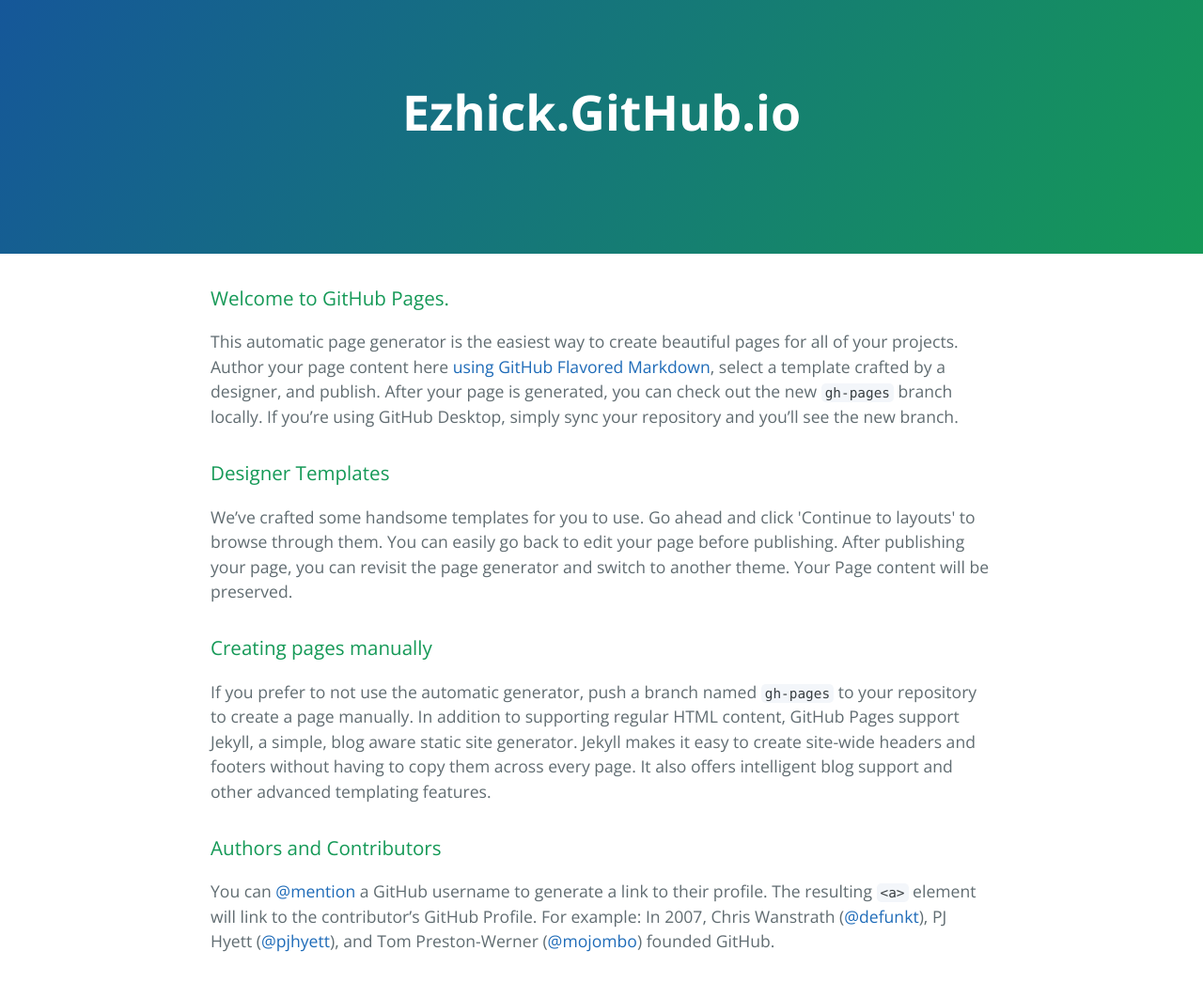
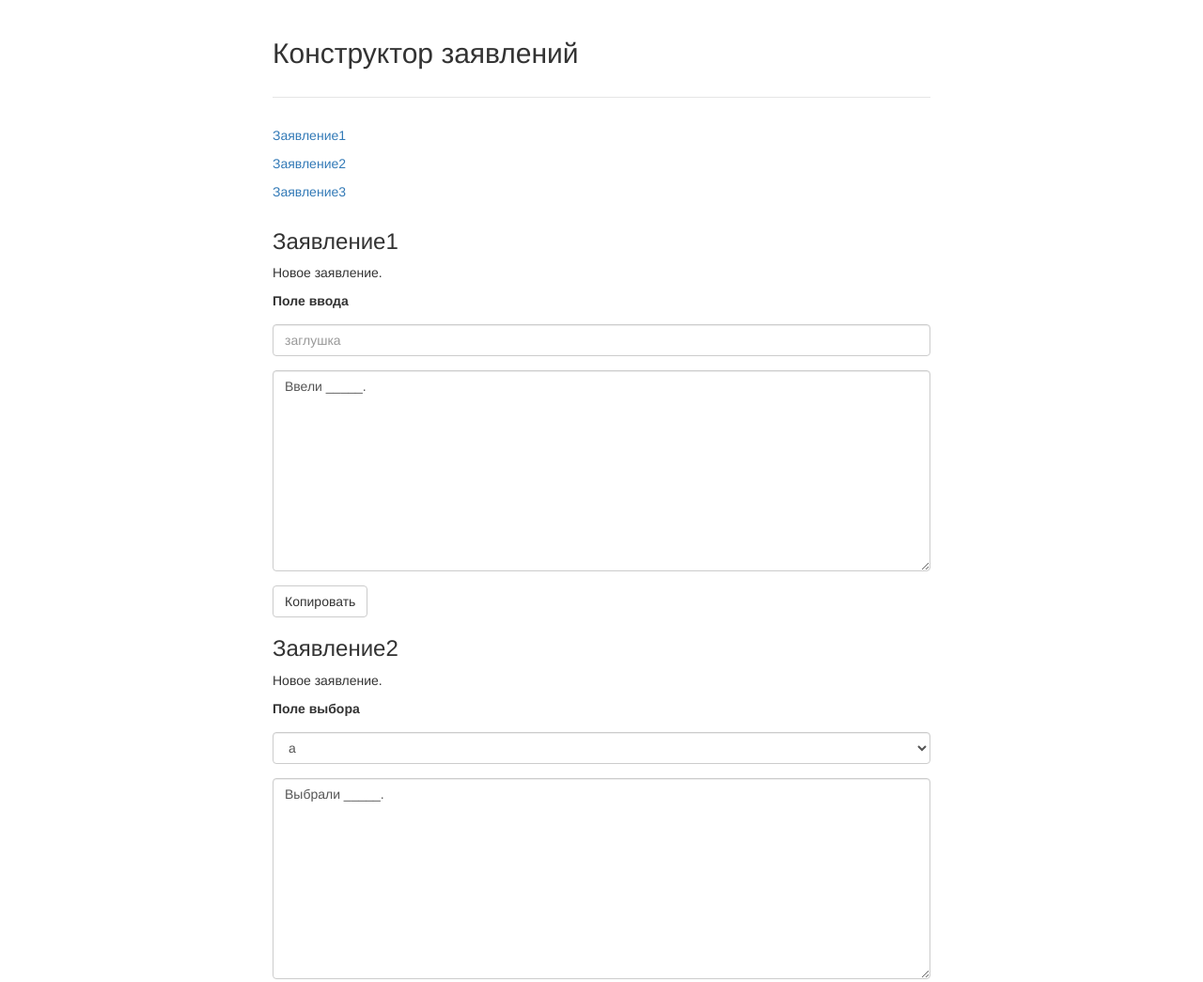
Before and after one commit to ezhick/ezhick.github.io, a plain HTML site: page index.html in a window 1280 px wide. Shown: the top 1045 px of the page at 94% size. Drawn offline with nearby package versions, Linux system fonts and the light colour scheme.

Commit message:
Added files via upload

```diff
--- /dev/null
+++ b/forms.json
@@ -0,0 +1,51 @@
+[
+  {
+    "title" : "Заявление1",
+    "about" : "Новое заявление.",
+    "fields" : [
+      {
+        "title" : "Поле ввода",
+        "type" : "input",
+        "placeholder" : "заглушка"
+      }
+    ],
+    "text" : "Ввели {{1}}."
+  },
+  {
+    "title" : "Заявление2",
+    "about" : "Новое заявление.",
+    "fields" : [
+      {
+        "title" : "Поле выбора",
+        "type" : "select",
+        "options" : [
+          "a",
+          "b",
+          "c"
+        ]
+      }
+    ],
+    "text" : "Выбрали {{1}}."
+  },
+  {
+    "title" : "Заявление3",
+    "about" : "Новое заявление.",
+    "fields" : [
+      {
+        "title" : "Поле ввода",
+        "type" : "input",
+        "placeholder" : "заглушка"
+      },
+      {
+        "title" : "Поле выбора",
+        "type" : "select",
+        "options" : [
+          "a",
+          "b",
+          "c"
+        ]
+      }
+    ],
+    "text" : "Ввели {{1}}.\n\nВыбрали {{2}}."
+  }
+]
--- a/index.html
+++ b/index.html
@@ -1,53 +1,137 @@
 <!DOCTYPE html>
-<html lang="en-us">
+<html lang="en">
   <head>
-    <meta charset="UTF-8">
-    <title>Ezhick.GitHub.io by ezhick</title>
+    <meta charset="utf-8">
+    <meta http-equiv="X-UA-Compatible" content="IE=edge">
     <meta name="viewport" content="width=device-width, initial-scale=1">
-    <link rel="stylesheet" type="text/css" href="stylesheets/normalize.css" media="screen">
-    <link href='https://fonts.googleapis.com/css?family=Open+Sans:400,700' rel='stylesheet' type='text/css'>
-    <link rel="stylesheet" type="text/css" href="stylesheets/stylesheet.css" media="screen">
-    <link rel="stylesheet" type="text/css" href="stylesheets/github-light.css" media="screen">
+    <!-- The above 3 meta tags *must* come first in the head; any other head content must come *after* these tags -->
+    <title>Конструктор заявлений</title>
+
+    <!-- Bootstrap -->
+    <link href="https://maxcdn.bootstrapcdn.com/bootstrap/3.3.6/css/bootstrap.min.css" rel="stylesheet">
+
+    <!-- HTML5 shim and Respond.js for IE8 support of HTML5 elements and media queries -->
+    <!-- WARNING: Respond.js doesn't work if you view the page via file:// -->
+    <!--[if lt IE 9]>
+      <script src="https://oss.maxcdn.com/html5shiv/3.7.2/html5shiv.min.js"></script>
+      <script src="https://oss.maxcdn.com/respond/1.4.2/respond.min.js"></script>
+    <![endif]-->
+
+    <style media="screen">
+      /* Space out content a bit */
+      body {
+      padding-top: 20px;
+      padding-bottom: 20px;
+      }
+
+      /* Everything but the jumbotron gets side spacing for mobile first views */
+      .header,
+      .marketing,
+      .footer {
+      padding-right: 15px;
+      padding-left: 15px;
+      }
+
+      /* Custom page header */
+      .header {
+      padding-bottom: 20px;
+      border-bottom: 1px solid #e5e5e5;
+      }
+      /* Make the masthead heading the same height as the navigation */
+      .header h3 {
+      margin-top: 0;
+      margin-bottom: 0;
+      line-height: 40px;
+      }
+
+      /* Custom page footer */
+      .footer {
+      padding-top: 19px;
+      color: #777;
+      border-top: 1px solid #e5e5e5;
+      }
+
+      /* Customize container */
+      @media (min-width: 768px) {
+      .container {
+        max-width: 730px;
+      }
+      }
+      .container-narrow > hr {
+      margin: 30px 0;
+      }
+
+      /* Main marketing message and sign up button */
+      .jumbotron {
+      text-align: center;
+      border-bottom: 1px solid #e5e5e5;
+      }
+      .jumbotron .btn {
+      padding: 14px 24px;
+      font-size: 21px;
+      }
+
+      /* Supporting marketing content */
+      .marketing {
+      margin: 40px 0;
+      }
+      .marketing p + h4 {
+      margin-top: 28px;
+      }
+
+      /* Responsive: Portrait tablets and up */
+      @media screen and (min-width: 768px) {
+      /* Remove the padding we set earlier */
+      .header,
+      .marketing,
+      .footer {
+        padding-right: 0;
+        padding-left: 0;
+      }
+      /* Space out the masthead */
+      .header {
+        margin-bottom: 30px;
+      }
+      /* Remove the bottom border on the jumbotron for visual effect */
+      .jumbotron {
+        border-bottom: 0;
+      }
+      }
+
+      .alert {
+        position: fixed;
+        top: 20;
+        /*width: 100%;*/
+        display: none;
+        width: 300px;
+        margin-left: -150px;
+        left: 50%;
+      }
+    </style>
   </head>
   <body>
-    <section class="page-header">
-      <h1 class="project-name">Ezhick.GitHub.io</h1>
-      <h2 class="project-tagline"></h2>
-    </section>
+    <div class="container">
+      <div class="header clearfix">
+        <h2>Конструктор заявлений</h3>
+      </div>
 
-    <section class="main-content">
-      <h3>
-<a id="welcome-to-github-pages" class="anchor" href="#welcome-to-github-pages" aria-hidden="true"><span aria-hidden="true" class="octicon octicon-link"></span></a>Welcome to GitHub Pages.</h3>
+      <div class="row">
+        <div class="col-lg-12" id="claimslist">
+        </div>
 
-<p>This automatic page generator is the easiest way to create beautiful pages for all of your projects. Author your page content here <a href="https://guides.github.com/features/mastering-markdown/">using GitHub Flavored Markdown</a>, select a template crafted by a designer, and publish. After your page is generated, you can check out the new <code>gh-pages</code> branch locally. If you’re using GitHub Desktop, simply sync your repository and you’ll see the new branch.</p>
+        <div class="col-lg-12" id="base">
+          <div class="alert alert-success" role="alert">
+            Скопировано в буфер обмена
+          </div>
 
-<h3>
-<a id="designer-templates" class="anchor" href="#designer-templates" aria-hidden="true"><span aria-hidden="true" class="octicon octicon-link"></span></a>Designer Templates</h3>
+        </div>
+      </div>
+    </div>
 
-<p>We’ve crafted some handsome templates for you to use. Go ahead and click 'Continue to layouts' to browse through them. You can easily go back to edit your page before publishing. After publishing your page, you can revisit the page generator and switch to another theme. Your Page content will be preserved.</p>
-
-<h3>
-<a id="creating-pages-manually" class="anchor" href="#creating-pages-manually" aria-hidden="true"><span aria-hidden="true" class="octicon octicon-link"></span></a>Creating pages manually</h3>
-
-<p>If you prefer to not use the automatic generator, push a branch named <code>gh-pages</code> to your repository to create a page manually. In addition to supporting regular HTML content, GitHub Pages support Jekyll, a simple, blog aware static site generator. Jekyll makes it easy to create site-wide headers and footers without having to copy them across every page. It also offers intelligent blog support and other advanced templating features.</p>
-
-<h3>
-<a id="authors-and-contributors" class="anchor" href="#authors-and-contributors" aria-hidden="true"><span aria-hidden="true" class="octicon octicon-link"></span></a>Authors and Contributors</h3>
-
-<p>You can <a href="https://help.github.com/articles/basic-writing-and-formatting-syntax/#mentioning-users-and-teams" class="user-mention">@mention</a> a GitHub username to generate a link to their profile. The resulting <code>&lt;a&gt;</code> element will link to the contributor’s GitHub Profile. For example: In 2007, Chris Wanstrath (<a href="https://github.com/defunkt" class="user-mention">@defunkt</a>), PJ Hyett (<a href="https://github.com/pjhyett" class="user-mention">@pjhyett</a>), and Tom Preston-Werner (<a href="https://github.com/mojombo" class="user-mention">@mojombo</a>) founded GitHub.</p>
-
-<h3>
-<a id="support-or-contact" class="anchor" href="#support-or-contact" aria-hidden="true"><span aria-hidden="true" class="octicon octicon-link"></span></a>Support or Contact</h3>
-
-<p>Having trouble with Pages? Check out our <a href="https://help.github.com/pages">documentation</a> or <a href="https://github.com/contact">contact support</a> and we’ll help you sort it out.</p>
-
-      <footer class="site-footer">
-
-        <span class="site-footer-credits">This page was generated by <a href="https://pages.github.com">GitHub Pages</a> using the <a href="https://github.com/jasonlong/cayman-theme">Cayman theme</a> by <a href="https://twitter.com/jasonlong">Jason Long</a>.</span>
-      </footer>
-
-    </section>
-
-
+    <!-- jQuery (necessary for Bootstrap's JavaScript plugins) -->
+    <script src="https://ajax.googleapis.com/ajax/libs/jquery/1.11.3/jquery.min.js"></script>
+    <!-- Include all compiled plugins (below), or include individual files as needed -->
+    <script src="https://maxcdn.bootstrapcdn.com/bootstrap/3.3.6/js/bootstrap.min.js"></script>
+    <script src="main.js"></script>
   </body>
 </html>
--- /dev/null
+++ b/main.js
@@ -0,0 +1,89 @@
+$.getJSON("forms.json", function(json) {
+  var formCounter = 0;
+  var id = "";
+  var text = "";
+  var value = "";
+  json.forEach(function(form) {
+    formCounter += 1;
+    formId = "form" + formCounter;
+    formheaderId = "formheader" + formCounter;
+
+    $("#claimslist").append(
+      "<p><a href=\"#" + formheaderId + "\">" + form.title + "</a></p>"
+    );
+    $("#base").append(
+      "<h3 id=\"" + formheaderId + "\">" + form.title + "</h3>" +
+      "<p>" + form.about + "</p>" +
+      "<form id=\"" + formId + "\"></form>"
+    );
+
+    var controlCounter = 0;
+    form.fields.forEach(function(field) {
+      controlCounter += 1;
+      controlId = formId + "control" + controlCounter;
+      $("#" + formId).append(
+        "<div class=\"form-group\">" +
+          "<label class=\"form-group\" for=\"" + controlId + "\">" +
+            field.title +
+          "</label>" +
+        "</div>"
+      );
+      if (field.type == "input") {
+        $("#" + formId + ">div").last().append(
+          "<input class=\"form-control\" id=\"" + controlId +
+          "\" placeholder=\"" + field.placeholder + "\"></input>"
+        );
+      }
+
+      if (field.type == "select") {
+        $("#" + formId+ ">div").last().append(
+          "<select class=\"form-control\" id=\"" + controlId + "\"></select>"
+        );
+        field.options.forEach(function(option) {
+          $("select#" + controlId).append(
+            "<option>" + option + "</option>"
+          );
+        });
+      }
+
+      $("#" + controlId).on('keyup keypress change', function(e) {
+        if ( e.which == 13 ) e.preventDefault();
+        text = form.text;
+        controlCounter = 0;
+        formId = this.parentElement.parentElement.id;
+        form.fields.forEach(function(field) {
+          controlCounter += 1;
+          controlId = formId + "control" + controlCounter;
+          value = $("#" + controlId).val();
+          if (value === "") value = "_____";
+          text = text.replace("{{"+ controlCounter + "}}", value);
+        });
+        $("#" + formId + "textarea").val(text);
+      });
+    });
+
+    $("#base").append(
+      "<div class=\"form-group\">" +
+      "<textarea class=\"form-control\" id=\"" + formId + "textarea\" rows=\"10\"></textarea>" +
+      "</div>"
+      // "<div class=\"panel panel-default\">" +
+      //   "<div class=\"panel-body\" id=\"" + formId + "textarea\">" +
+      //   "</div>" +
+      // "</div>"
+    );
+    $("#" + formId + "textarea").val(form.text.replace(/{{\d+}}/g, "_____"));
+
+    $("#base").append(
+      "<div class=\"form-group\">" +
+      "<button class=\"btn btn-default copyButton\" for=\"" + formId + "textarea" + "\">Копировать</button>" +
+      "</div>"
+    );
+  });
+
+  $(".copyButton").click(function() {
+      $('#' + this.attributes.for.value).select();
+      document.execCommand("copy");
+      this.focus();
+      $(".alert").show().fadeOut( 3000 );
+  });
+});
```
Also changed, not shown: 2 other files.
